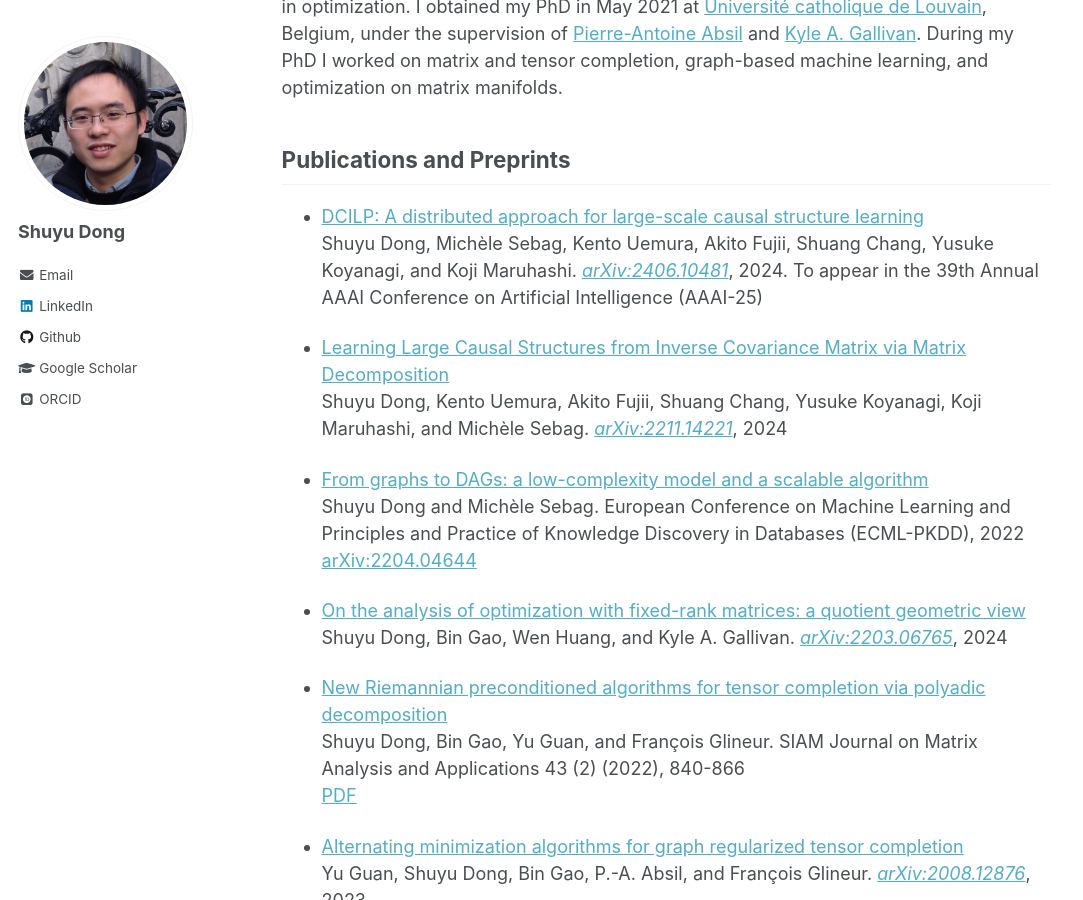
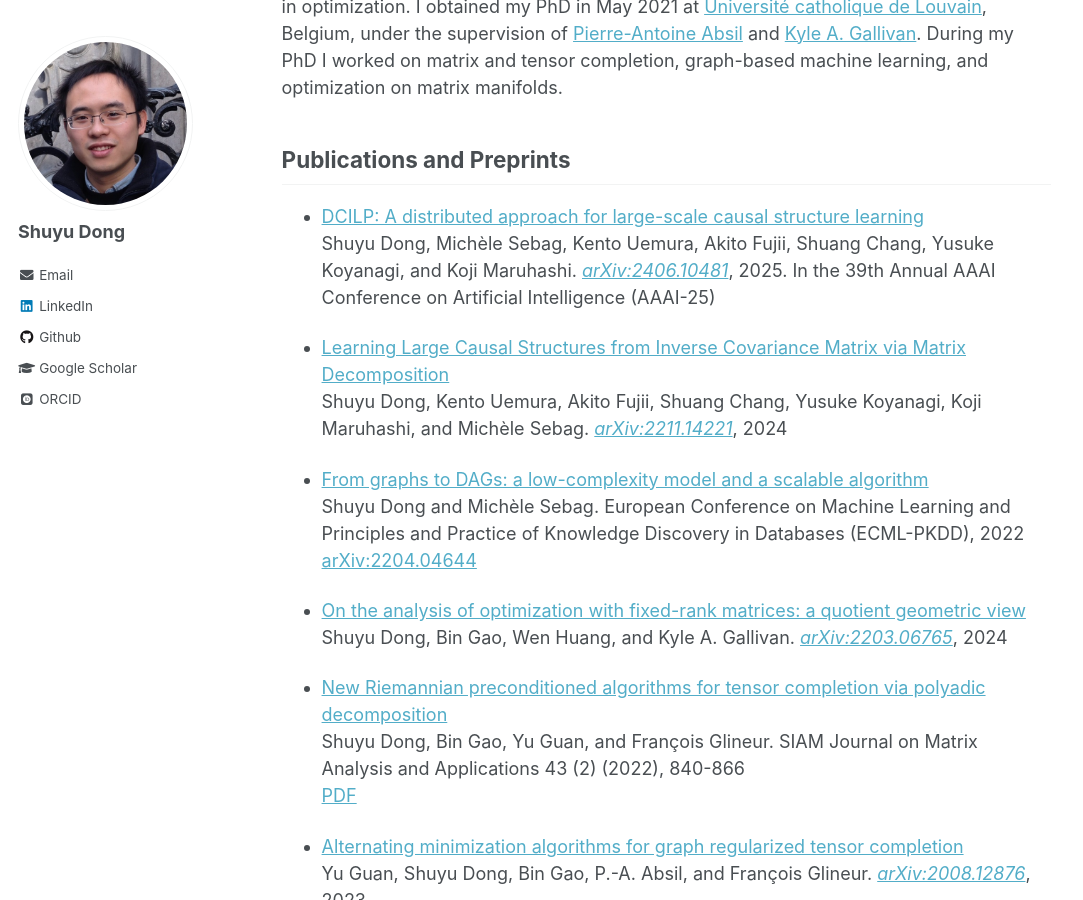
Before and after one commit to shuyu-d/shuyu-d.github.io, a Jekyll site: the page built from _pages/about.md, in a window 1280 px wide and 900 px high, scrolled down 343 px. Shown: the whole window, without its empty margins (0-1083 px from the left). Built offline with Jekyll 4.4.1, drawn with Linux system fonts in a browser that asks for light colours; some web fonts are replaced.

Commit message:
Update about.md

```diff
--- a/_pages/about.md
+++ b/_pages/about.md
@@ -18,7 +18,7 @@ I obtained my PhD in May 2021 at [Université catholique de Louvain](https://ucl
 
 - [DCILP: A distributed approach for large-scale causal structure learning](https://arxiv.org/abs/2406.10481)
 Shuyu Dong, Michèle Sebag, Kento Uemura, Akito Fujii, Shuang Chang, Yusuke Koyanagi, and Koji Maruhashi.
-[*arXiv:2406.10481*](https://arxiv.org/pdf/2406.10481.pdf), 2024. To appear in the 39th Annual AAAI Conference on Artificial Intelligence (AAAI-25)
+[*arXiv:2406.10481*](https://arxiv.org/pdf/2406.10481.pdf), 2025. In the 39th Annual AAAI Conference on Artificial Intelligence (AAAI-25)
 
 - [Learning Large Causal Structures from Inverse Covariance Matrix via Matrix Decomposition](https://arxiv.org/abs/2211.14221)
 Shuyu Dong, Kento Uemura, Akito Fujii, Shuang Chang, Yusuke Koyanagi, Koji Maruhashi, and Michèle Sebag.
```
